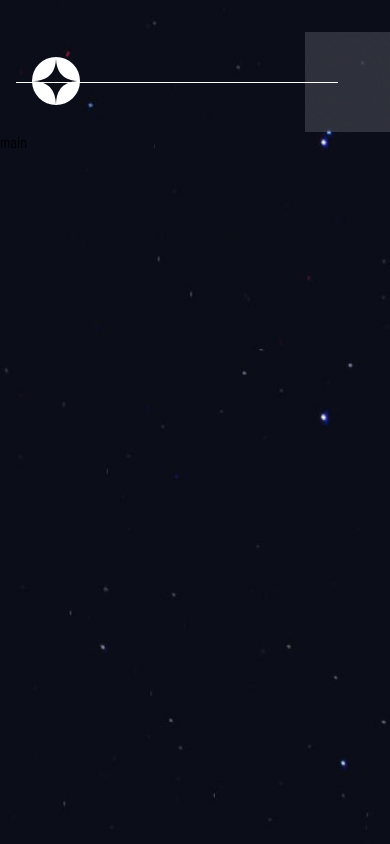
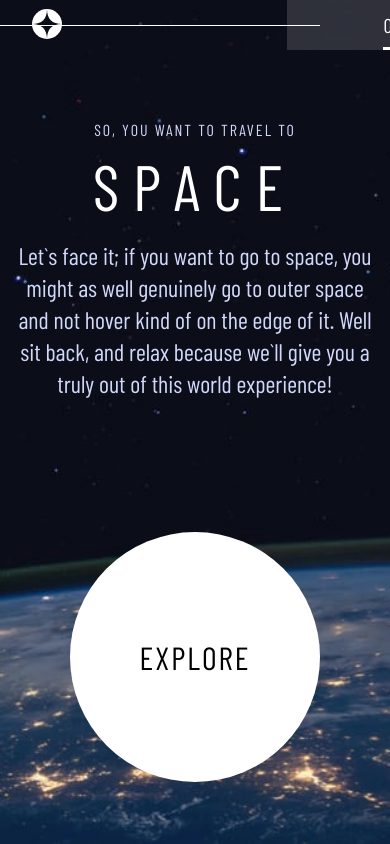
Before and after one commit to tanmaymspatel/space-tourism, a React (Create React App) app: page / in a window 390 px wide. Shown: the top 844 px of the page. Built offline with nearby package versions, Linux system fonts and the light colour scheme.

Commit message:
feat: home page design and responsive

```diff
--- a/src/App.tsx
+++ b/src/App.tsx
@@ -1,4 +1,5 @@
 import { useLocation } from 'react-router-dom';
+import Routing from './core/components/Routing';
 
 import Header from "./core/Header";
 
@@ -14,7 +15,7 @@ function App() {
         <Header />
       </header>
       <main className="main-content flex-grow-1">
-        main
+        <Routing />
       </main>
     </div>
   );
--- a/src/assets/scss/base/_global.scss
+++ b/src/assets/scss/base/_global.scss
@@ -188,6 +188,10 @@ button {
     text-align: end;
 }
 
+.text-uppercase {
+    text-transform: uppercase;
+}
+
 // position
 .position-relative {
     position: relative;
@@ -203,7 +207,12 @@ button {
 }
 
 .section {
-    padding: 0;
+    padding: 0 1rem;
+
+    @include breakpoint-up (sm) {
+        padding: 0 3rem;
+
+    }
 
     @include breakpoint-up (md) {
         padding: 5rem 0;
@@ -223,6 +232,30 @@ li {
     color: $primary;
 }
 
+.text-secondary {
+    color: $secondary;
+}
+
+.text-align {
+    text-align: center;
+
+    @include breakpoint-up(md) {
+        text-align: inherit;
+    }
+}
+
 .bg-light {
     background-color: $light;
 }
+
+.fw-light {
+    font-weight: 400;
+}
+
+.fw-bold {
+    font-weight: 600;
+}
+
+.fw-bolder {
+    font-weight: 700;
+}
--- a/src/assets/scss/layout/_content.scss
+++ b/src/assets/scss/layout/_content.scss
@@ -3,18 +3,132 @@
     background-size: cover;
 
     &.home-background {
-        background-image: url("../../images/home/background-home-desktop.jpg");
+        background-image: url("../../images/home/background-home-mobile.jpg");
+
+        @include breakpoint-up(sm) {
+            background-image: url("../../images/home/background-home-tablet.jpg");
+        }
+
+        @include breakpoint-up(md) {
+            background-image: url("../../images/home/background-home-desktop.jpg");
+        }
     }
 
     &.destination-background {
-        background-image: url("../../images/destination/background-destination-desktop.jpg");
+        background-image: url("../../images/destination/background-destination-mobile.jpg");
+
+        @include breakpoint-up(sm) {
+            background-image: url("../../images/destination/background-destination-tablet.jpg");
+        }
+
+        @include breakpoint-up(md) {
+            background-image: url("../../images/destination/background-destination-desktop.jpg");
+        }
     }
 
     &.crew-background {
-        background-image: url("../../images/crew/background-crew-desktop.jpg");
+        background-image: url("../../images/crew/background-crew-mobile.jpg");
+
+        @include breakpoint-up(sm) {
+            background-image: url("../../images/crew/background-crew-tablet.jpg");
+        }
+
+        @include breakpoint-up(md) {
+            background-image: url("../../images/crew/background-crew-desktop.jpg");
+        }
     }
 
     &.technology-background {
-        background-image: url("../../images/technology/background-technology-desktop.jpg");
+        background-image: url("../../images/technology/background-technology-mobile.jpg");
+
+        @include breakpoint-up(sm) {
+            background-image: url("../../images/technology/background-technology-tablet.jpg");
+        }
+
+        @include breakpoint-up(md) {
+            background-image: url("../../images/technology/background-technology-desktop.jpg");
+        }
     }
 }
+
+.col {
+    width: 100%;
+
+    @include breakpoint-up(md) {
+        width: 48%;
+    }
+}
+
+.section {
+    .pre-title {
+        font-size: 1rem;
+        padding: 0.5rem 0;
+        letter-spacing: 2px;
+
+        @include breakpoint-up(sm) {
+            font-size: 1.5rem;
+        }
+
+        @include breakpoint-up(md) {
+            font-size: 2rem;
+            padding: 1rem 0;
+        }
+    }
+
+    .title {
+        font-size: 4rem;
+        letter-spacing: 14px;
+        padding-bottom: 0.5rem;
+
+        @include breakpoint-up(sm) {
+            font-size: 5rem;
+        }
+
+        @include breakpoint-up(md) {
+            font-size: 8rem;
+            padding-bottom: 1rem;
+        }
+    }
+
+    .description {
+        font-size: 1.5rem;
+        padding: 0.5rem 0;
+        line-height: 32px;
+
+        @include breakpoint-up(sm) {
+            line-height: 35px;
+        }
+
+        @include breakpoint-up(md) {
+            line-height: 37px;
+            padding: 1rem 0;
+        }
+    }
+
+    .col-explore {
+        height: auto;
+        justify-content: center;
+
+        @include breakpoint-up(md) {
+            height: 100%;
+            justify-content: end;
+        }
+    }
+
+    .home-explore {
+        height: 250px;
+        width: 250px;
+        background: white;
+        border-radius: 50%;
+        position: relative;
+    }
+
+    .explore-text {
+        position: absolute;
+        font-size: 2rem;
+        top: 50%;
+        left: 50%;
+        transform: translate(-50%, -50%);
+        letter-spacing: 2px;
+    }
+}
--- a/src/assets/scss/layout/_header.scss
+++ b/src/assets/scss/layout/_header.scss
@@ -1,10 +1,23 @@
 #header {
-    flex: 0 0 100px;
+    flex: 0 0 50px;
     padding-left: 2rem;
-    margin-top: 2rem;
+    margin-top: 0rem;
+
+    @include breakpoint-up(md) {
+        margin-top: 2rem;
+        flex: 0 0 100px;
+    }
 
     .logo-container {
         width: 20%;
+
+        .logo {
+            width: 30px;
+
+            @include breakpoint-up(md) {
+                width: auto;
+            }
+        }
     }
 
     .nav-links {
--- a/src/core/Header.tsx
+++ b/src/core/Header.tsx
@@ -6,7 +6,7 @@ function Header() {
         <>
             <figure className="logo-container">
                 <NavLink to="/">
-                    <img src={logo} alt="space-tourism" />
+                    <img src={logo} alt="space-tourism" className="logo" />
                 </NavLink>
             </figure>
             <nav className="nav-links flex-grow-1 d-flex justify-content-end">
--- /dev/null
+++ b/src/core/components/Routing.tsx
@@ -0,0 +1,14 @@
+import { Routes, Route } from "react-router-dom";
+
+import Home from "../../pages/Home";
+
+function Routing() {
+    return (
+        <Routes>
+            <Route path="/" element={<Home />} />
+            <Route path="/home" element={<Home />} />
+        </Routes>
+    )
+};
+
+export default Routing;
--- /dev/null
+++ b/src/pages/Home.tsx
@@ -0,0 +1,26 @@
+function Home() {
+    return (
+        <section className="section h-100">
+            <div className="container h-100 d-flex align-items-center">
+                <div className="row h-100 align-items-center">
+                    <div className="col text-light">
+                        <h6 className="pre-title text-uppercase text-secondary fw-light text-align">So, you want to travel to</h6>
+                        <h2 className="title text-uppercase fw-light text-align">Space</h2>
+                        <p className="description text-secondary fw-light text-align">Let`s face it; if you want to go to space, you might as well genuinely go to
+                            outer space and not hover kind of on the edge of it. Well sit back, and relax
+                            because we`ll give you a truly out of this world experience!</p>
+                    </div>
+                    <div className="col col-explore d-flex justify-content-end">
+                        <div className="d-flex align-items-center">
+                            <div className="home-explore">
+                                <p className="explore-text text-uppercase">Explore</p>
+                            </div>
+                        </div>
+                    </div>
+                </div>
+            </div>
+        </section>
+    )
+};
+
+export default Home;
```
